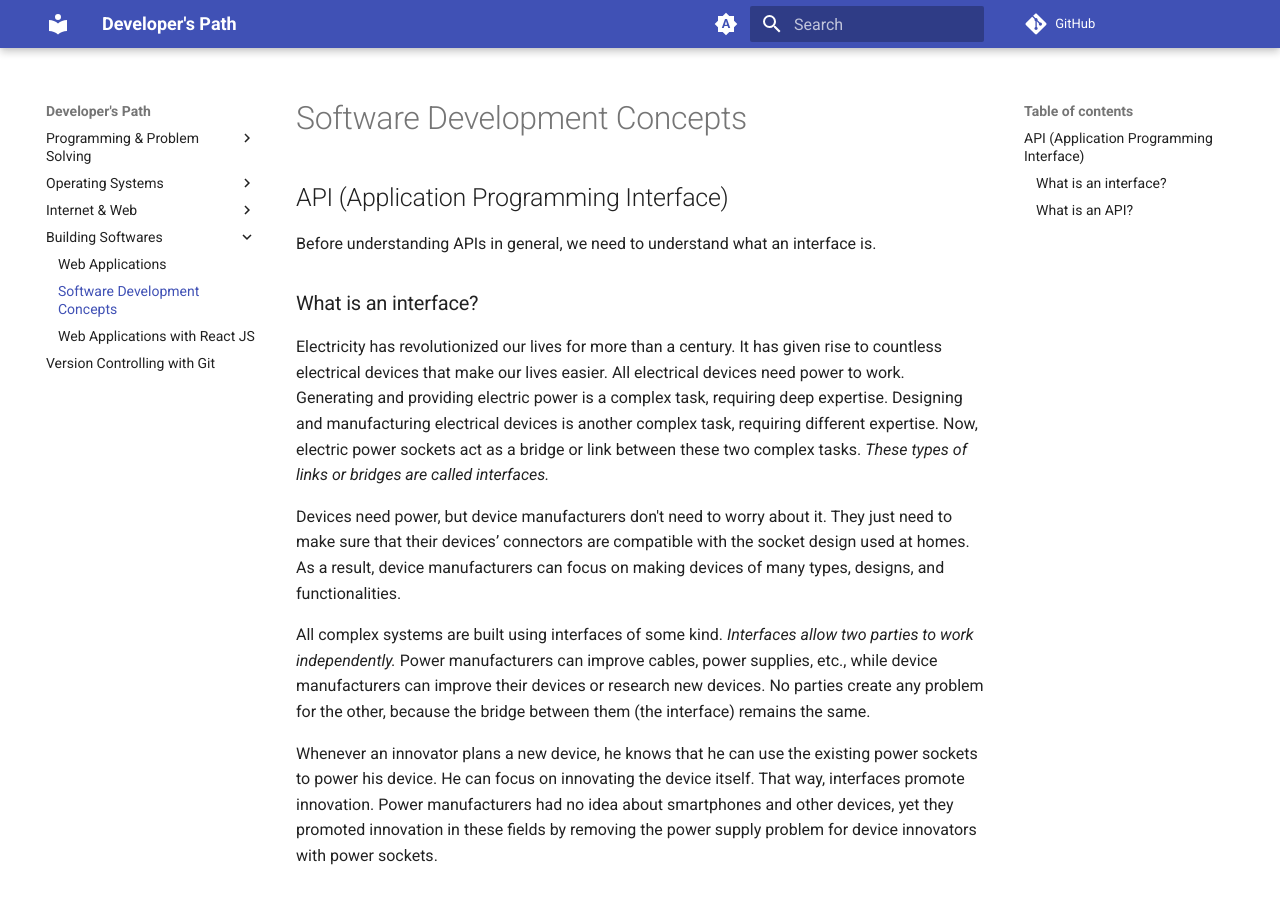
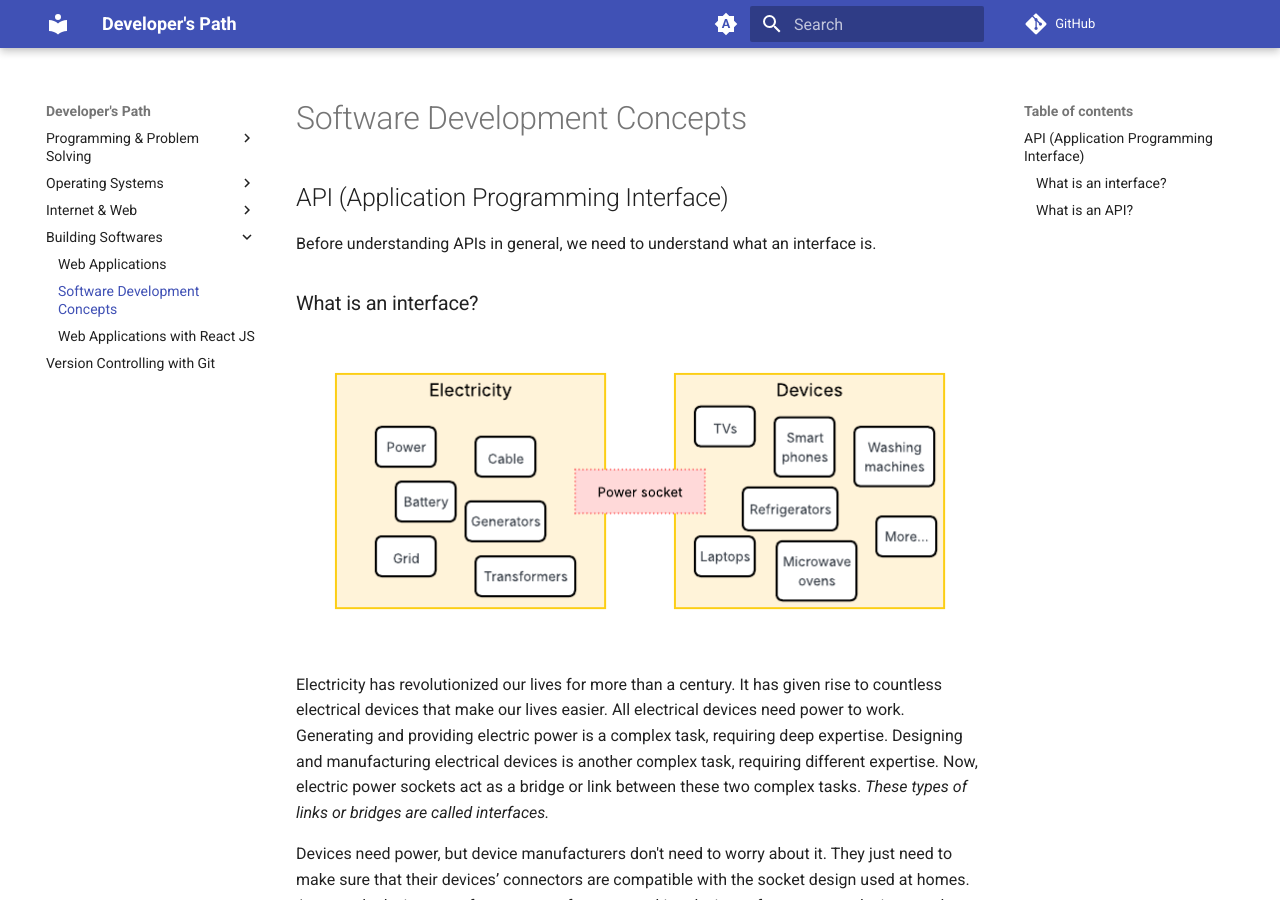
Before and after one commit to gharials/dev-path, an MkDocs documentation site: the page built from docs/building-softwares/software-dev-concepts.md, in a window 1280 px wide and 900 px high. Built offline with MkDocs 1.6.1 and Material for MkDocs 9.7.7, drawn with Linux system fonts in a browser that asks for light colours; comment, search, counter and statistics services are not loaded.

Commit message:
interface concept diagram.

```diff
--- a/docs/building-softwares/software-dev-concepts.md
+++ b/docs/building-softwares/software-dev-concepts.md
@@ -5,6 +5,8 @@
 Before understanding APIs in general, we need to understand what an interface is.
 
 ### What is an interface?
+
+![A power socket acting as an interface between power generation and electrical devices](../images/interface-schematic.png)
 
 Electricity has revolutionized our lives for more than a century. It has given rise to countless electrical devices that make our lives easier. All electrical devices need power to work. Generating and providing electric power is a complex task, requiring deep expertise. Designing and manufacturing electrical devices is another complex task, requiring different expertise. Now, electric power sockets act as a bridge or link between these two complex tasks. _These types of links or bridges are called interfaces._
 
```
Also changed, not shown: docs/images/interface-schematic.png (added).
